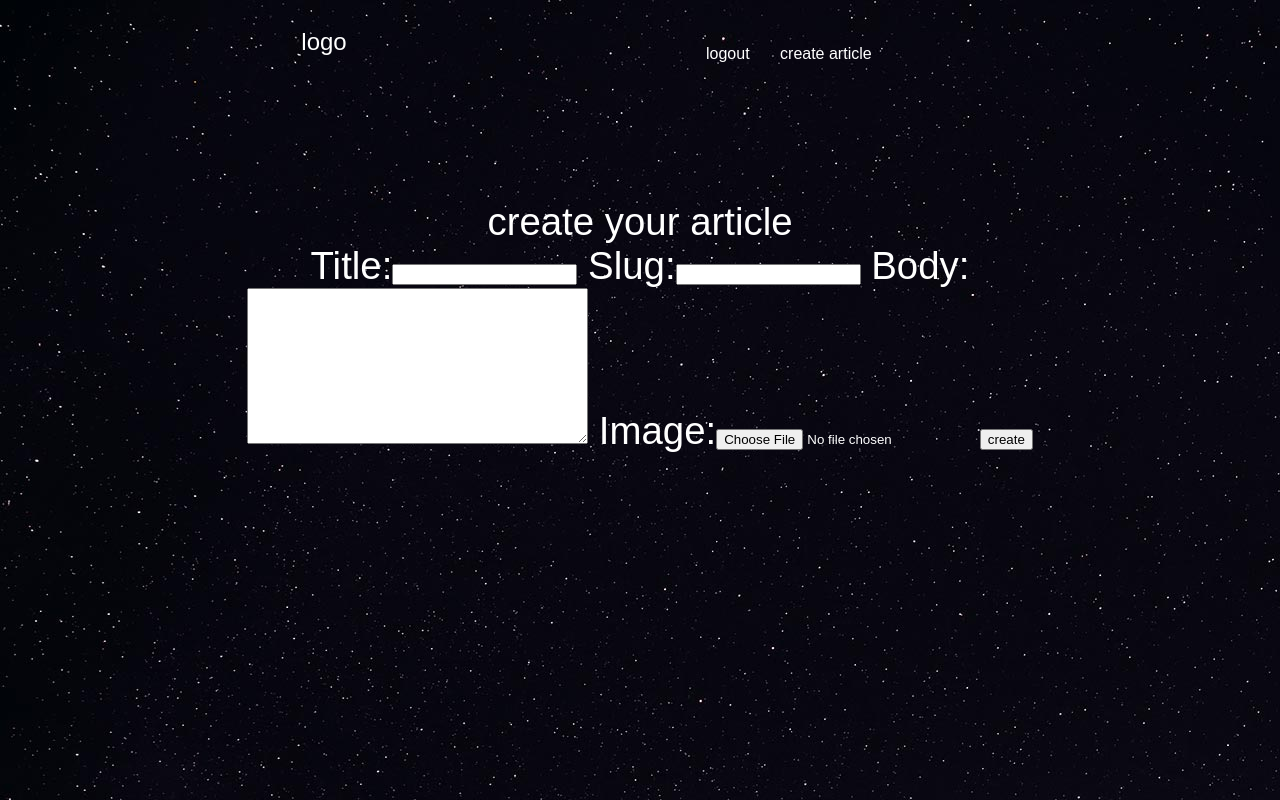
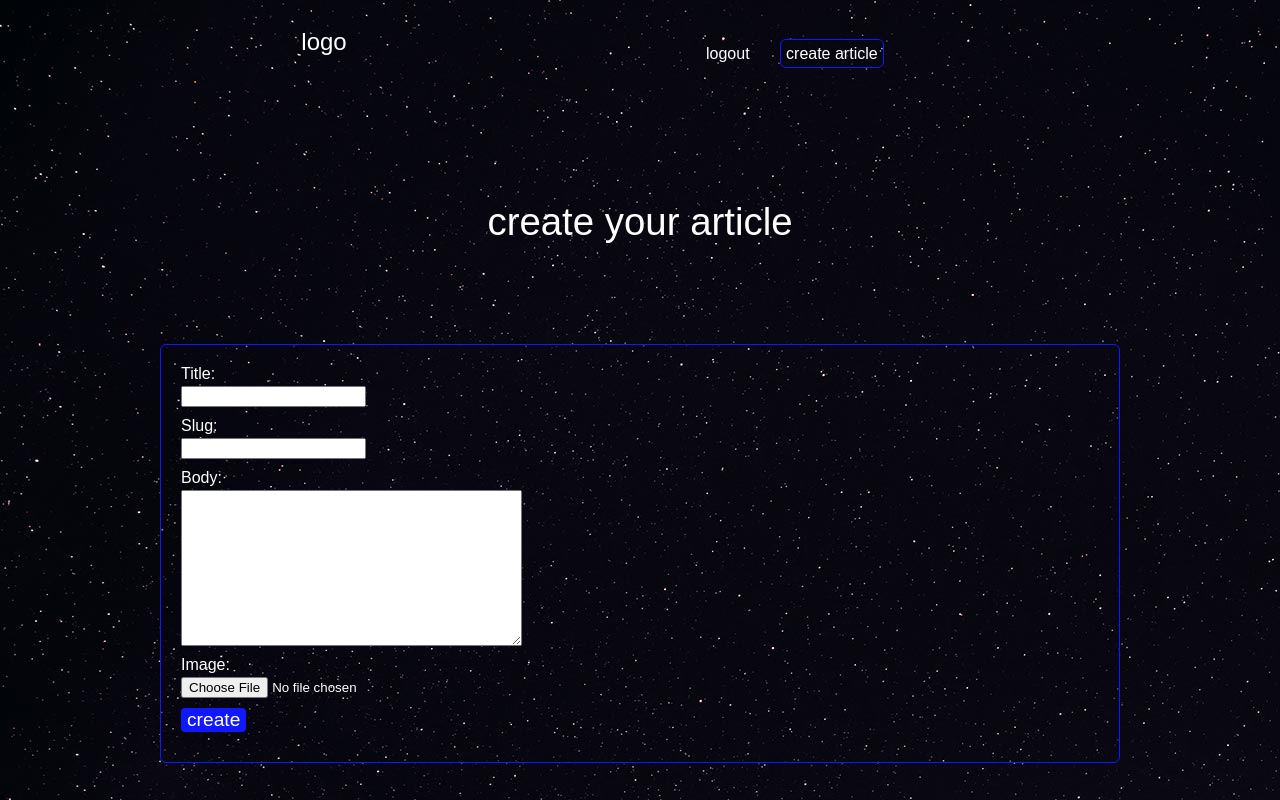
Before and after one commit to mohammadb1991/mydjangoblog, a Django app: page /articles/create in a window 1280 px wide. Run offline with Django 3.2, Linux system fonts and the light colour scheme; a user stored in the database is signed in.

Commit message:
taghirat test

```diff
--- a/articles/templates/articles/create_article.html
+++ b/articles/templates/articles/create_article.html
@@ -1,14 +1,18 @@
 {% extends 'base.html'%}
+{% load static %}
 {% block content %}
 <div class="create_article">
   <h1>
     create your article
+  </h1>
     <form class="site-form" action="{% url 'articles:create' %}" method="post" enctype="multipart/form-data">
     {{form}}
     {% csrf_token %}
     <input type="submit" name="" value="create">
     </form>
-  </h1>
 
+<script src="{% static 'slugify.js' %}">
+
+</script>
 </div>
 {%endblock%}
--- /dev/null
+++ b/assets/slugify.js
@@ -0,0 +1,11 @@
+const titleInput = document.querySelector('input[name=title]')
+const slugInput = document.querySelector('input[name=slug]')
+
+const slugify = (val)=>{
+  return val.toString().trim()
+  .replace(/&/g,'-and-')
+  .replace(/[\s\w-]+/g,'-')
+};
+titleInput.addEventListener('keyup',(e)=>{
+  slugInput.setAttribute('value',slugify(titleInput.value));
+});
--- a/assets/styles.css
+++ b/assets/styles.css
@@ -52,10 +52,82 @@ nav button{
 }
 .article{
   padding:10px;
-  border:1px solid:#00db39;
+  border:1px solid #00db39;
   position:relative;
   padding-bottom:40px;
 }
 .article h2{
   font-size:1.2em
 }
+.article .author{
+  padding:10px;
+  background-color:#1118ff;
+  position:absolute;
+  right:0;
+  bottom:0;
+  color:#080611;
+  margin:0
+
+
+}
+
+.article_detail .article{
+  padding:0;
+}
+.article_detail .article img{
+  max-width:100%;
+}
+.article_detail .article h2{
+  text-align:center;
+  font-size:2em;
+}
+.article_detail .article p{
+  text-align:center
+}
+.site-form{
+  margin-top:20px;
+  border:1px solid #1118ff;
+  padding:20px;
+  border-radius:6px;
+}
+.site-form input,.site-form textarea{
+  display:block;
+  margin:3px 0 10px 0 ;
+
+
+}
+a.highlight{
+  border:1px solid #1118ff;
+  padding:5px;
+  border-radius:6px;
+}
+.helptext , .helptext ul{
+  margin:0 auto 20px;
+  color:#ffdb006e;
+  font-size:1.1em;
+  display:block;
+
+
+}
+.errorlist li{
+  padding:10xp;
+  list-style-type:none;
+  border:1px solid #ff5722;
+  color:#ff5722;
+  margin:10px 0;
+
+
+}
+.errorlist{
+  padding:0
+}
+.site-form input[type="submit"]{
+  border:0;
+  color: #fff;
+  font-size:1.2em;
+  background-color: #1118ff;
+  border-radius:4px;
+  margin:10px 0
+
+
+}
--- a/djangoblog/urls.py
+++ b/djangoblog/urls.py
@@ -19,13 +19,14 @@ from . import views
 from django.contrib.staticfiles.urls import staticfiles_urlpatterns
 from django.conf import settings
 from django.conf.urls.static import static
+from articles.views import articles_list
 
 urlpatterns = [
     path('admin/', admin.site.urls),
     path('about/', views.about),
-    path('', views.home),
     path('articles/', include('articles.urls')),
-    path('accounts/', include('accounts.urls'))
+    path('accounts/', include('accounts.urls')),
+    path('', articles_list),
 ]
 urlpatterns += staticfiles_urlpatterns()
 urlpatterns+= static(settings.MEDIA_URL,document_root=settings.MEDIA_ROOT)
--- a/templates/base.html
+++ b/templates/base.html
@@ -26,7 +26,7 @@
             </form>
           </li>
           <li>
-            <a href="{% url 'articles:create'%}">create article</a>
+            <a class="highlight" href="{% url 'articles:create'%}">create article</a>
           </li>
           {% else %}
           <li>
```
Also changed, not shown: accounts/urls.py (+4 -3 lines), db.sqlite3.
